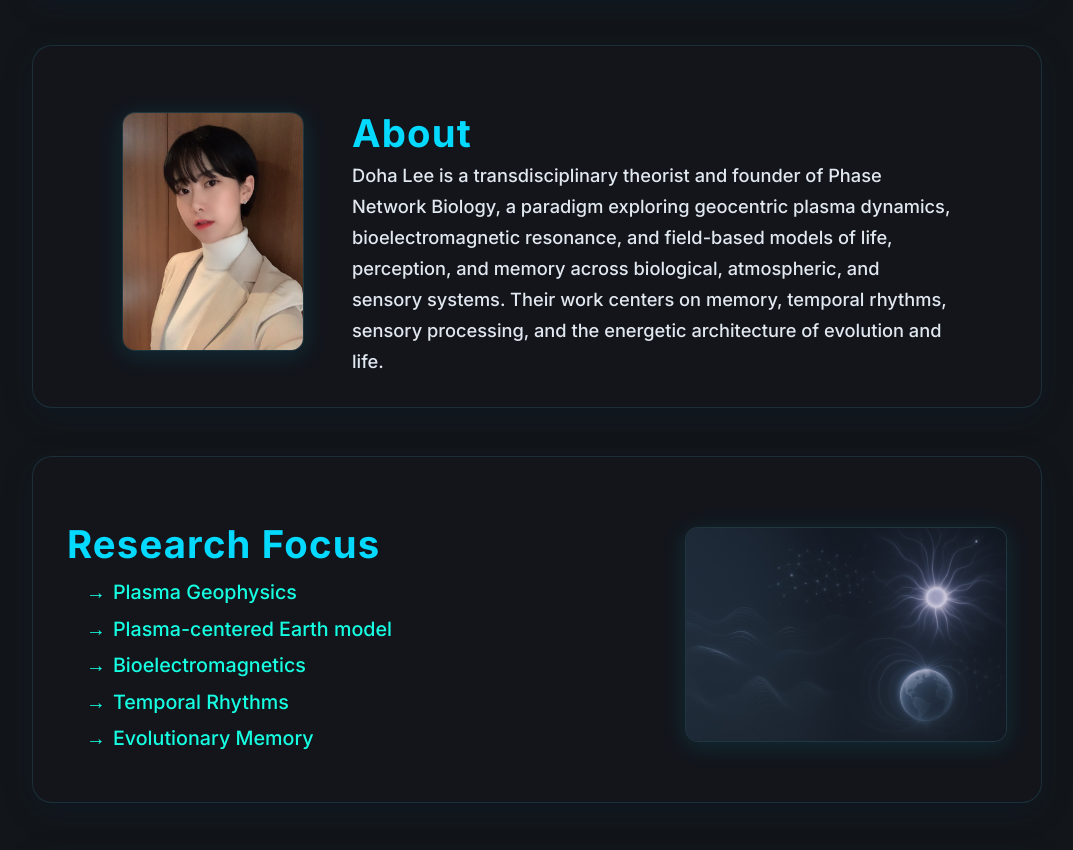
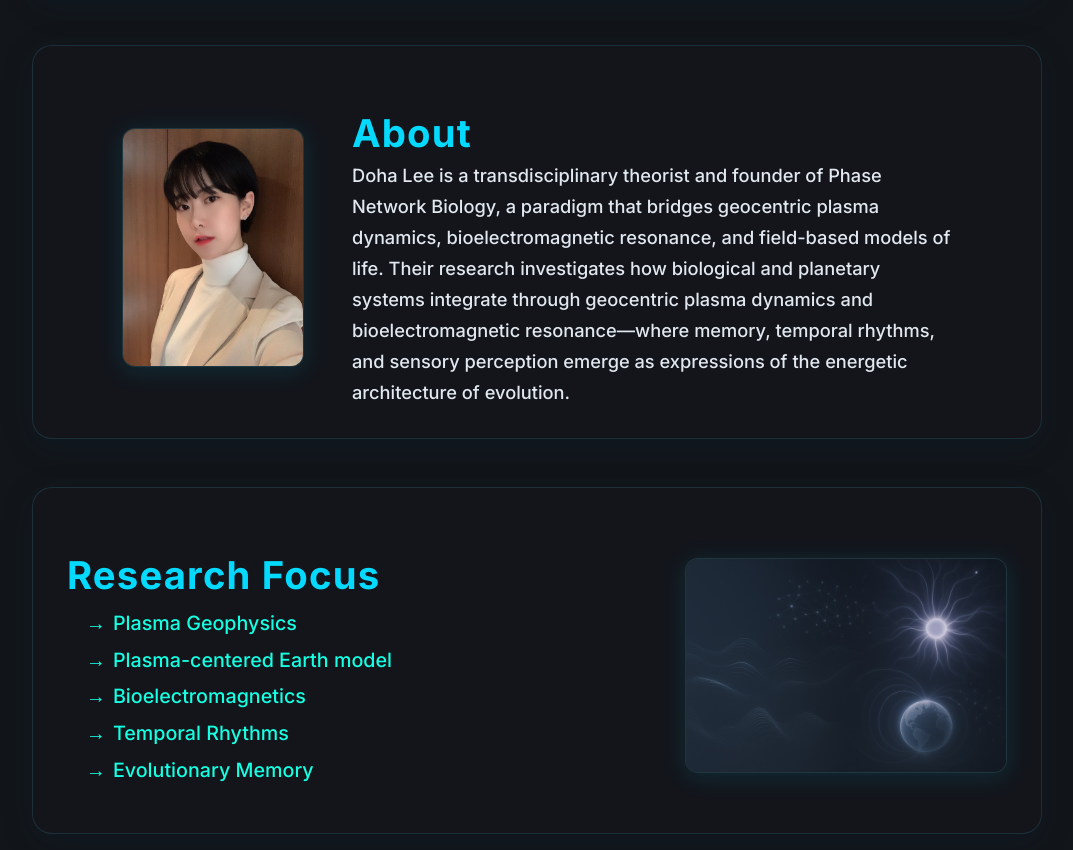
Before and after one commit to DohaTesla/doha-site, a plain HTML site: page index.html in a window 1280 px wide. Shown: the part 1069-1919 px from the top of the page, without its empty margins (103-1176 px from the left). Drawn offline with nearby package versions, Linux system fonts and the light colour scheme.

Commit message:
Update index.html

```diff
--- a/index.html
+++ b/index.html
@@ -381,7 +381,7 @@
         <img src="images/profile.jpg" alt="Doha Lee portrait"/>
         <div>
           <h2>About</h2>
-        Doha Lee is a transdisciplinary theorist and founder of Phase Network Biology, a paradigm exploring geocentric plasma dynamics, bioelectromagnetic resonance, and field-based models of life, perception, and memory across biological, atmospheric, and sensory systems. Their work centers on memory, temporal rhythms, sensory processing, and the energetic architecture of evolution and life.
+       Doha Lee is a transdisciplinary theorist and founder of Phase Network Biology, a paradigm that bridges geocentric plasma dynamics, bioelectromagnetic resonance, and field-based models of life. Their research investigates how biological and planetary systems integrate through geocentric plasma dynamics and bioelectromagnetic resonance—where memory, temporal rhythms, and sensory perception emerge as expressions of the energetic architecture of evolution.
         </div>
       </div>
     </section>
```
